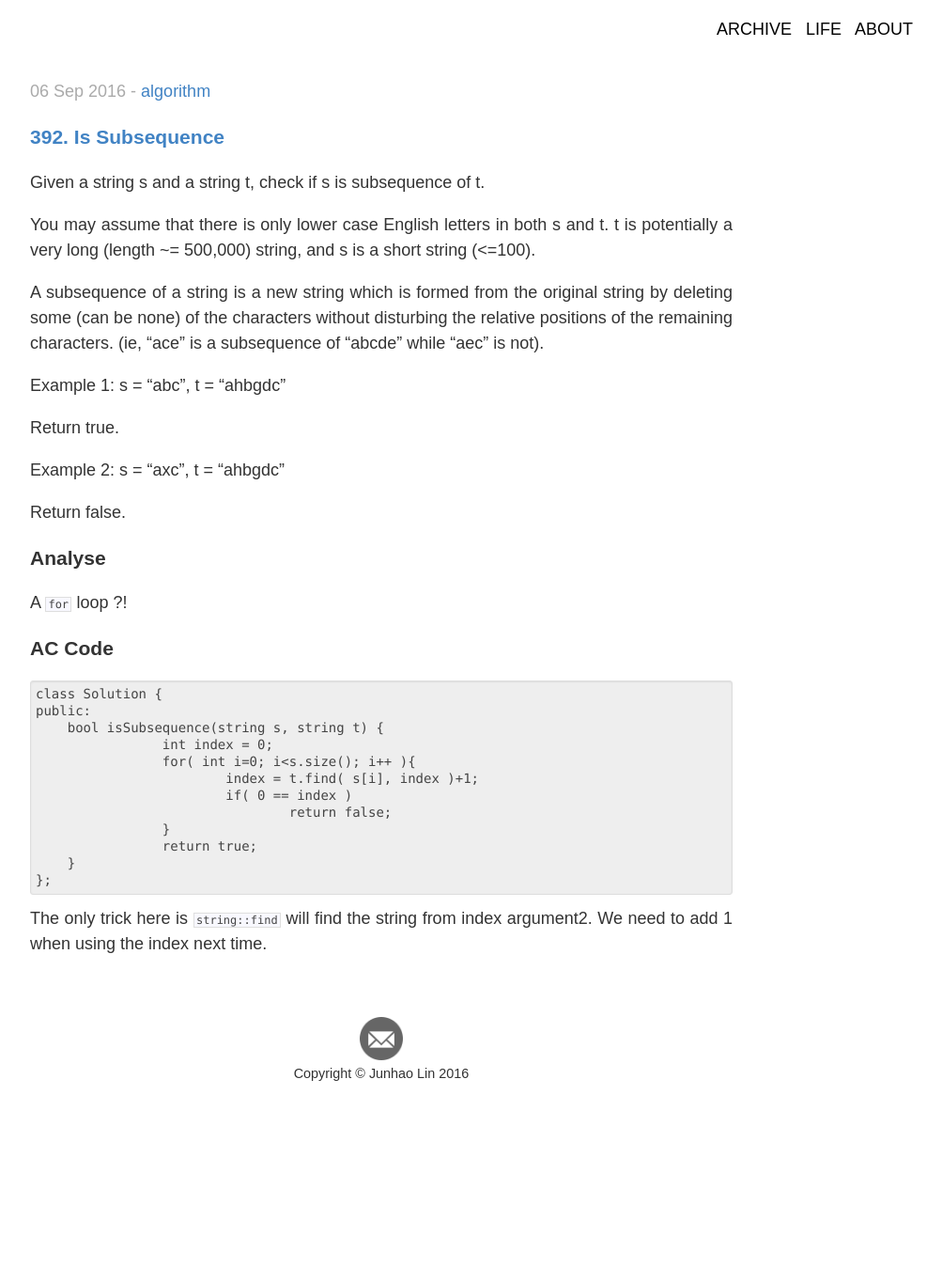
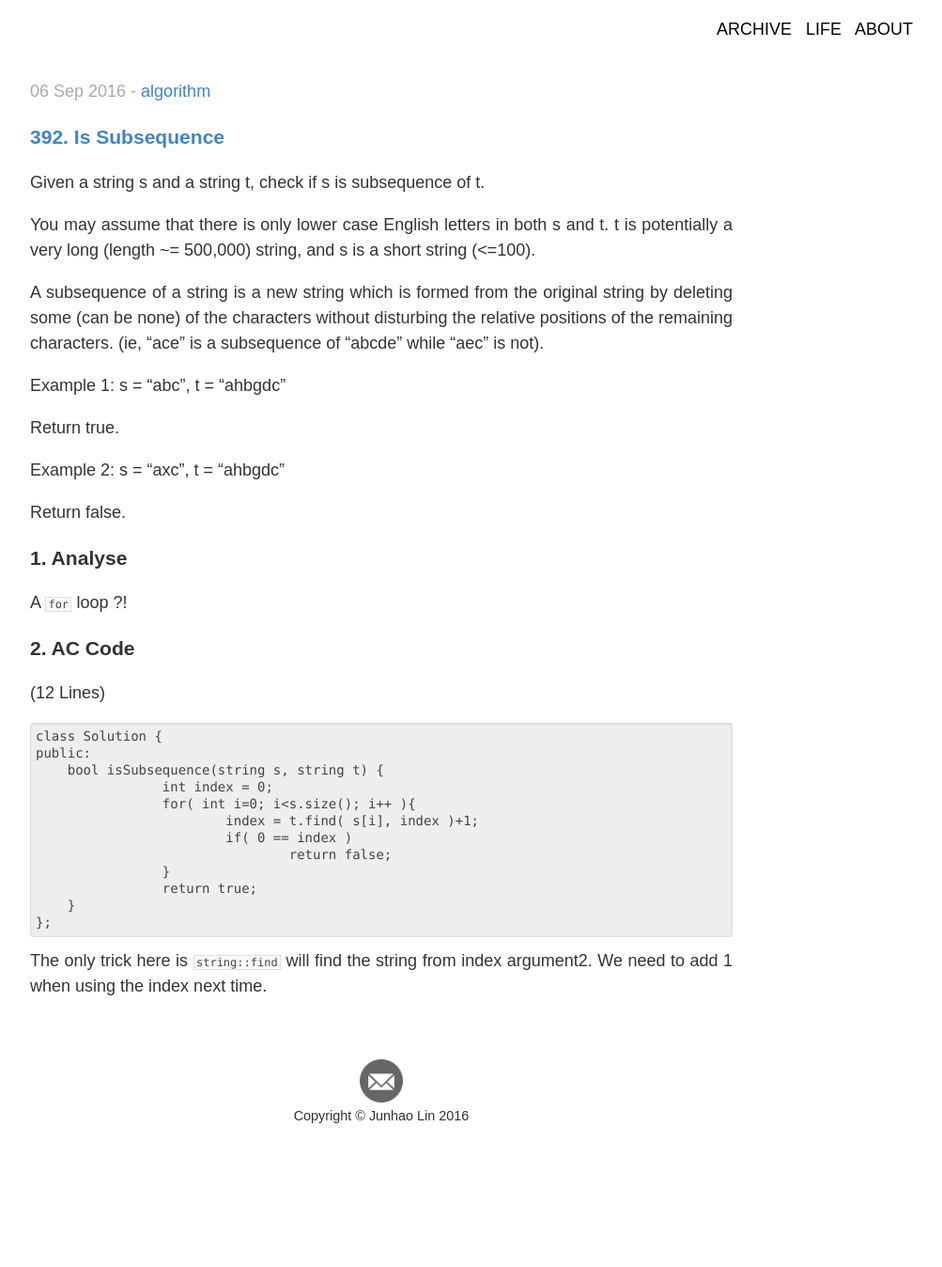
Before and after one commit to EdlinLink/edlinlink.github.io, a Jekyll site: the page built from _posts/2016-09-06-Leetcode_Is_Subsequence.md, in a window 1280 px wide. Shown: the whole page at 94% size, without its empty margins (234-1237 px from the left). Built offline with Jekyll 4.4.1, drawn with Linux system fonts in a browser that asks for light colours; Markdown is read by kramdown in place of the engine named in the settings; comment, search, counter and statistics services are not loaded; before the commit the page ends 1303 px from its top, so only the background shows below that; grey boxes are pictures that could not be loaded.

```diff
--- a/_posts/2016-09-06-Leetcode_Is_Subsequence.md
+++ b/_posts/2016-09-06-Leetcode_Is_Subsequence.md
@@ -26,11 +26,13 @@
 
 Return false.
 
-### Analyse
+### 1. Analyse
 
 A `for` loop ?!
 
-### AC Code
+### 2. AC Code
+
+(12 Lines)
 
 	class Solution {
 	public:
```
Also changed, not shown: _posts/2016-09-23-Leetcode_Nth_Digit.md (+1 -1 lines).
